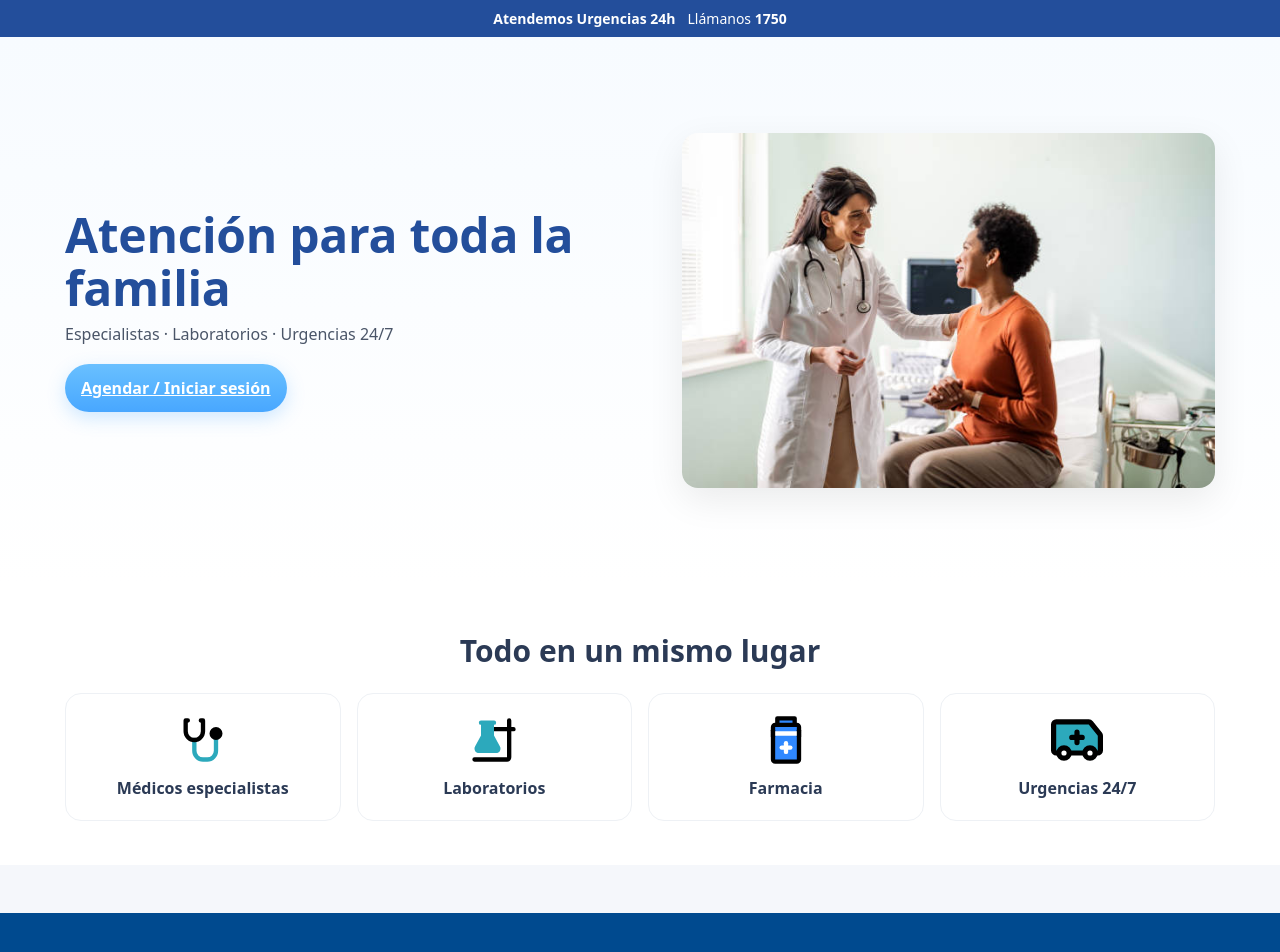
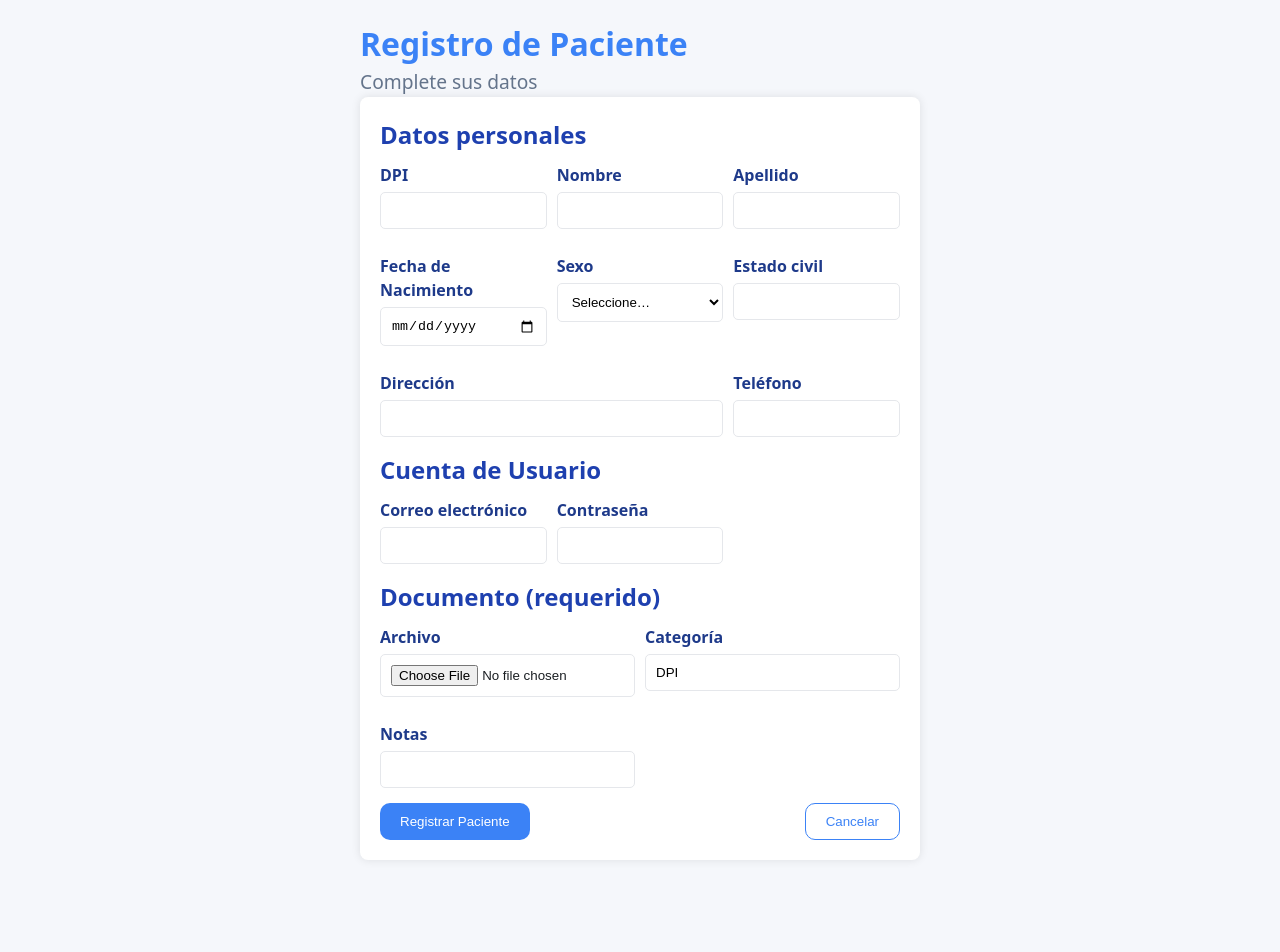
Before and after one commit to JavierEdev/FrontendDatabaseClinica, a React (Vite) app in the folder clinica-web/: page /registro in a window 1280 px wide. Before the commit this address led to /. Shown: the top 952 px of the page. After the commit the page ends 880 px from the top, so only its background shows below. Built offline with nearby package versions, Linux system fonts and the light colour scheme.

Commit message:
Adding registro

```diff
--- a/clinica-web/src/app/routes/index.tsx
+++ b/clinica-web/src/app/routes/index.tsx
@@ -3,6 +3,7 @@ import { Routes, Route, Navigate } from "react-router-dom";
 // Públicas
 import HomePage from "@/pages/HomePage";
 import LoginPage from "@/pages/LoginPage";
+import RegistroPage from "@/pages/RegistroPage";  // Importar el componente de registro
 
 // Zona protegida “normal”
 import Dashboard from "@/pages/Dashboard";
@@ -23,6 +24,7 @@ export function AppRoutes() {
       {/* Públicas */}
       <Route path="/" element={<HomePage />} />
       <Route path="/login" element={<LoginPage />} />
+      <Route path="/registro" element={<RegistroPage />} /> {/* Ruta para registro paciente */}
 
       {/* Protegidas (usuario logueado) */}
       <Route
--- a/clinica-web/src/features/auth/model/roles.ts
+++ b/clinica-web/src/features/auth/model/roles.ts
@@ -1,11 +1,11 @@
-export type AppRole = "admin" | "user" | "medico";
+export type AppRole = "admin" | "recepcionista" | "medico" | "paciente";
 
 export function normalizeRole(role: string | null | undefined): AppRole {
   const r = (role ?? "").toLowerCase().trim();
   if (["admin", "administrator", "administrador"].includes(r)) return "admin";
   if (["medico", "doctor"].includes(r)) return "medico";
   // recepcionista/usuario/otros → user
-  return "user";
+  return "recepcionista";
 }
 
 export function isAdminRole(role: string | null | undefined) {
--- a/clinica-web/src/features/auth/ui/LoginForm/LoginForm.tsx
+++ b/clinica-web/src/features/auth/ui/LoginForm/LoginForm.tsx
@@ -87,7 +87,7 @@ export default function LoginForm() {
         <span>¿No tienes cuenta?</span>
         <Link
           className={styles.link}
-          to={next && next !== "/" ? `/register?next=${encodeURIComponent(next)}` : "/register"}
+          to={next && next !== "/" ? `/registro?next=${encodeURIComponent(next)}` : "/registro"}
         >
           Regístrate
         </Link>
--- /dev/null
+++ b/clinica-web/src/pages/RegistroPage.module.css
@@ -0,0 +1,127 @@
+/* src/pages/RegistroPage.module.css */
+
+.page {
+  display: flex;
+  flex-direction: column;
+  max-width: 600px;
+  margin: 0 auto;
+  padding: 20px;
+}
+
+.header {
+  display: flex;
+  justify-content: space-between;
+  align-items: center;
+}
+
+.icon {
+  font-size: 2rem;
+}
+
+.title {
+  font-size: 2rem;
+  font-weight: bold;
+  color: #3b82f6; /* Azul coherente con el diseño */
+}
+
+.subtitle {
+  font-size: 1.2rem;
+  color: #64748b; /* Color gris para el subtítulo */
+}
+
+.card {
+  padding: 20px;
+  border-radius: 8px;
+  box-shadow: 0px 0px 10px rgba(0, 0, 0, 0.1);
+  background-color: #fff;
+}
+
+.sectionTitle {
+  font-size: 1.5rem;
+  margin-bottom: 10px;
+  color: #1e40af; /* Azul coherente con los títulos */
+}
+
+.grid3 {
+  display: grid;
+  grid-template-columns: repeat(3, 1fr);
+  gap: 10px;
+}
+
+.gridDoc {
+  display: grid;
+  grid-template-columns: repeat(2, 1fr);
+  gap: 10px;
+}
+
+.field {
+  margin-bottom: 15px;
+}
+
+.label {
+  font-weight: bold;
+  color: #1e3a8a; /* Azul coherente para las etiquetas */
+}
+
+.control input,
+.control select {
+  width: 100%;
+  padding: 10px;
+  margin-top: 5px;
+  border-radius: 5px;
+  border: 1px solid #e5e7eb; /* Color gris claro para los bordes */
+  background-color: #fff;
+}
+
+.control input:focus,
+.control select:focus {
+  border-color: #3b82f6; /* Azul de foco */
+  box-shadow: 0 0 0 3px rgba(59, 130, 246, 0.2); /* Resaltado de borde azul al hacer foco */
+}
+
+.alertError {
+  color: #b91c1c; /* Rojo para error */
+  background-color: #fee2e2;
+  padding: 10px;
+  margin: 10px 0;
+  border-radius: 10px;
+}
+
+.alertOk {
+  color: #065f46; /* Verde para éxito */
+  background-color: #ecfdf5;
+  padding: 10px;
+  margin: 10px 0;
+  border-radius: 10px;
+}
+
+.actions {
+  display: flex;
+  justify-content: space-between;
+}
+
+.btnPrimary {
+  background-color: #3b82f6; /* Azul para botón principal */
+  color: white;
+  padding: 10px 20px;
+  border: none;
+  border-radius: 10px;
+  cursor: pointer;
+}
+
+.btnGhost {
+  background-color: transparent;
+  color: #3b82f6; /* Azul para botón fantasma */
+  padding: 10px 20px;
+  border: 1px solid #3b82f6;
+  border-radius: 10px;
+  cursor: pointer;
+}
+
+.btnPrimary:hover {
+  background-color: #2b6ed6; /* Azul oscuro al pasar el mouse */
+}
+
+.btnGhost:hover {
+  background-color: #f1f5f9; /* Color de fondo al pasar el mouse */
+}
--- /dev/null
+++ b/clinica-web/src/pages/RegistroPage.tsx
@@ -0,0 +1,234 @@
+// src/pages/RegistroPage.tsx
+
+import { useState } from "react";
+import { useNavigate } from "react-router-dom";
+import {
+  crearPaciente,
+  subirDocumentoPaciente,
+} from "@/features/pacientes/api/pacientes";
+import type { NuevoPaciente } from "@/features/pacientes/model/pacientes";
+import styles from "./RegistroPage.module.css";
+
+export default function RegistroPage() {
+  const nav = useNavigate();
+
+  const [form, setForm] = useState<NuevoPaciente>({
+    nombres: "",
+    apellidos: "",
+    dpi: "",
+    fechaNacimiento: "",
+    sexo: "",
+    direccion: "",
+    telefono: "",
+    correo: "",
+    estadoCivil: "",
+  });
+
+  const [docFile, setDocFile] = useState<File | null>(null);
+  const [categoria, setCategoria] = useState("DPI");
+  const [notas, setNotas] = useState("");
+  const [password, setPassword] = useState(""); // Nuevo estado para la contraseña
+
+  const [loading, setLoading] = useState(false);
+  const [error, setError] = useState<string>("");
+  const [okMsg, setOkMsg] = useState<string>("");
+
+  function onChange(
+    e: React.ChangeEvent<HTMLInputElement | HTMLSelectElement>
+  ) {
+    const { name, value } = e.target;
+    setForm((f) => ({ ...f, [name]: value }));
+  }
+
+  async function onSubmit(e: React.FormEvent) {
+    e.preventDefault();
+    setError("");
+    setOkMsg("");
+
+    if (!docFile) {
+      setError("Debes adjuntar un documento del paciente.");
+      return;
+    }
+    if (
+      !form.nombres ||
+      !form.apellidos ||
+      !form.dpi ||
+      !form.fechaNacimiento ||
+      !password
+    ) {
+      setError("Completa todos los campos, incluidos los de la contraseña.");
+      return;
+    }
+
+    setLoading(true);
+    try {
+      const creado = await crearPaciente(form);
+      await subirDocumentoPaciente(creado.id, docFile, categoria, notas);
+
+      setOkMsg(`Paciente creado.`);
+      setTimeout(() => nav("/login", { replace: true }), 800); // Redirige al login
+    } catch (err) {
+      setError((err as Error).message || "No se pudo crear el paciente");
+    } finally {
+      setLoading(false);
+    }
+  }
+
+  return (
+    <div className={styles.page}>
+      <header className={styles.header}>
+        <div>
+          <h1 className={styles.title}>Registro de Paciente</h1>
+          <div className={styles.subtitle}>Complete sus datos</div>
+        </div>
+      </header>
+
+      <form className={styles.card} onSubmit={onSubmit} noValidate>
+        <h2 className={styles.sectionTitle}>Datos personales</h2>
+
+        <div className={styles.grid3}>
+          <Field label="DPI">
+            <input name="dpi" value={form.dpi} onChange={onChange} required />
+          </Field>
+          <Field label="Nombre">
+            <input
+              name="nombres"
+              value={form.nombres}
+              onChange={onChange}
+              required
+            />
+          </Field>
+          <Field label="Apellido">
+            <input
+              name="apellidos"
+              value={form.apellidos}
+              onChange={onChange}
+              required
+            />
+          </Field>
+
+          <Field label="Fecha de Nacimiento">
+            <input
+              type="date"
+              name="fechaNacimiento"
+              value={form.fechaNacimiento}
+              onChange={onChange}
+              required
+            />
+          </Field>
+
+          <Field label="Sexo">
+            <select name="sexo" value={form.sexo} onChange={onChange}>
+              <option value="">Seleccione…</option>
+              <option value="M">Masculino</option>
+              <option value="F">Femenino</option>
+            </select>
+          </Field>
+
+          <Field label="Estado civil">
+            <input
+              name="estadoCivil"
+              value={form.estadoCivil}
+              onChange={onChange}
+            />
+          </Field>
+
+          <Field label="Dirección" colSpan={2}>
+            <input
+              name="direccion"
+              value={form.direccion}
+              onChange={onChange}
+            />
+          </Field>
+
+          <Field label="Teléfono">
+            <input name="telefono" value={form.telefono} onChange={onChange} />
+          </Field>
+        </div>
+
+        {/* Separación de la sección de cuenta de usuario */}
+        <h2 className={styles.sectionTitle}>Cuenta de Usuario</h2>
+
+        <div className={styles.grid3}>
+          <Field label="Correo electrónico">
+            <input
+              type="email"
+              name="correo"
+              value={form.correo}
+              onChange={onChange}
+            />
+          </Field>
+
+          <Field label="Contraseña">
+            <input
+              type="password"
+              name="password"
+              value={password}
+              onChange={(e) => setPassword(e.target.value)}
+              required
+            />
+          </Field>
+        </div>
+
+        <h2 className={styles.sectionTitle}>Documento (requerido)</h2>
+        <div className={styles.gridDoc}>
+          <Field label="Archivo">
+            <input
+              type="file"
+              accept="image/*,application/pdf"
+              onChange={(e) => setDocFile(e.target.files?.[0] ?? null)}
+              required
+            />
+          </Field>
+          <Field label="Categoría">
+            <input
+              value={categoria}
+              onChange={(e) => setCategoria(e.target.value)}
+              required
+            />
+          </Field>
+          <Field label="Notas">
+            <input value={notas} onChange={(e) => setNotas(e.target.value)} />
+          </Field>
+        </div>
+
+        {error && <div className={styles.alertError}>{error}</div>}
+        {okMsg && <div className={styles.alertOk}>{okMsg}</div>}
+
+        <div className={styles.actions}>
+          <button className={styles.btnPrimary} disabled={loading}>
+            {loading ? "Guardando..." : "Registrar Paciente"}
+          </button>
+          <button
+            type="button"
+            className={styles.btnGhost}
+            onClick={() => nav("/")}
+            disabled={loading}
+          >
+            Cancelar
+          </button>
+        </div>
+      </form>
+    </div>
+  );
+}
+
+function Field({
+  label,
+  children,
+  colSpan,
+}: {
+  label: string;
+  children: React.ReactNode;
+  colSpan?: number;
+}) {
+  return (
+    <label
+      className={styles.field}
+      style={colSpan ? { gridColumn: `span ${colSpan}` } : undefined}
+    >
+      <span className={styles.label}>{label}</span>
+      <div className={styles.control}>{children}</div>
+    </label>
+  );
+}
```
